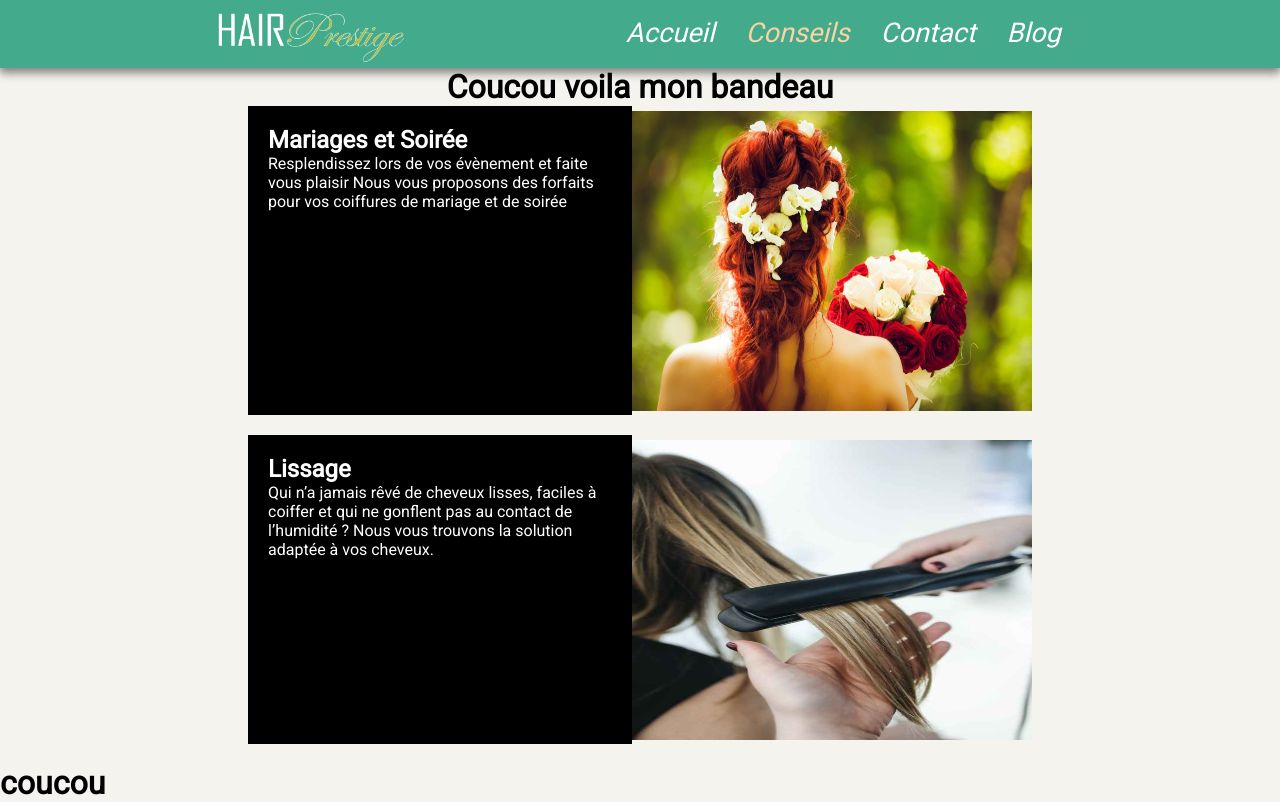
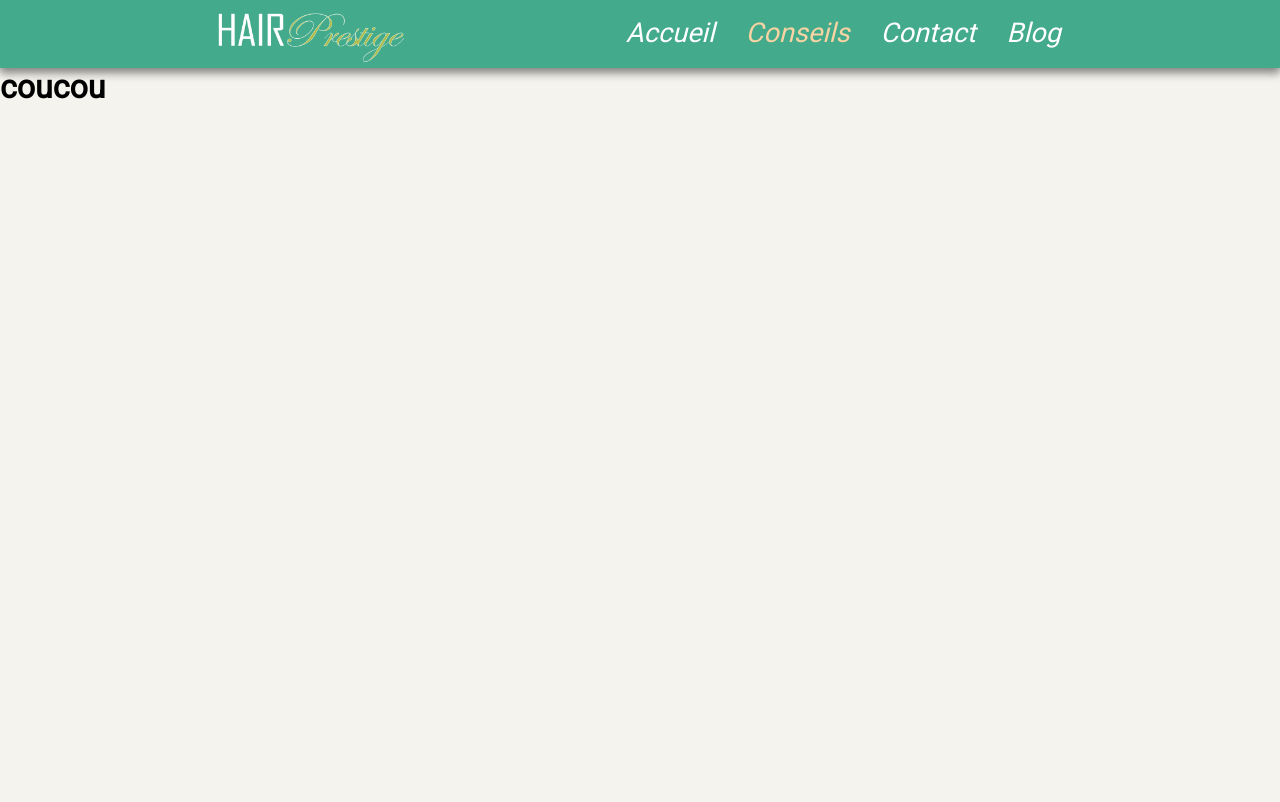
Before and after one commit to nordine94/HairPrestige, a React (Create React App) app in the folder HpFront/: page /conseils in a window 1280 px wide. Built offline with nearby package versions, Linux system fonts and the light colour scheme; a web font is replaced by a local one.

Commit message:
découpage routes

```diff
--- a/HpFront/src/App.js
+++ b/HpFront/src/App.js
@@ -1,26 +1,20 @@
-import { BrowserRouter as Router, Routes, Route } from 'react-router-dom';
-import Bandeau from './components/Bandeau/Bandeau';
-import Home from './pages/Home/Home';
-import Conseils from './pages/Conseils/Conseils';
-import AccueilServices from './components/AccueilServices/AccueilServices';
+import { BrowserRouter as Router } from 'react-router-dom';
 
 import './App.css';
+import Navbar from './components/Navbar/Navbar';
+import Content from './components/Content/Content';
+import Footer from './components/Footer/Footer';
 
 
 
 function App() {
   return (
     <div className="App">
-
       <Router>
-        <Routes>
-          <Route path="/" element={<Home/>}/>
-          <Route path="/conseils" element={<Conseils/>}/>
-        </Routes>
+        <Navbar />
+        <Content />
       </Router>
-      <Bandeau/>
-       <AccueilServices />
-      <h1>coucou</h1>
+      {/* <Footer /> */}
     </div>
   );
 }
--- /dev/null
+++ b/HpFront/src/components/Content/Content.js
@@ -0,0 +1,15 @@
+import { Routes, Route } from 'react-router-dom';
+import Home from '../../pages/Home/Home';
+import Conseils from '../../pages/Conseils/Conseils';
+
+const Content = () => {
+    return (
+        <Routes>
+            <Route path="/" element={<Home />} />
+            <Route path="/blob" element={<Home />} />
+            <Route path="/conseils" element={<Conseils />} />
+        </Routes>
+    );
+}
+
+export default Content;
--- a/HpFront/src/components/Footer/Footer.js
+++ b/HpFront/src/components/Footer/Footer.js
@@ -33,7 +33,7 @@ const Footer = () => {
         {
             imagesSocial.map((image, index) => {
                 return (
-                    <img src={i} alt="" />
+                    <img src={image.src} alt="" />
                 );
             })
         }
--- a/HpFront/src/pages/Conseils/Conseils.js
+++ b/HpFront/src/pages/Conseils/Conseils.js
@@ -1,10 +1,10 @@
-import Navbar from '../../components/Navbar/Navbar';
 import './Conseils.css';
 
 const Conseils = () => {
     return (
         <div className="conseils">
-            <Navbar/>
+            <h1>coucou</h1>
+
         </div>
     );
 }
--- a/HpFront/src/pages/Home/Home.js
+++ b/HpFront/src/pages/Home/Home.js
@@ -1,13 +1,14 @@
-import Footer from '../../components/Footer/Footer';
-import Navbar from '../../components/Navbar/Navbar';
+// import Footer from '../../components/Footer/Footer';
+// import Navbar from '../../components/Navbar/Navbar';
+import AccueilServices from '../../components/AccueilServices/AccueilServices';
 import './Home.css';
 
 const Home = () => {
     return (
         <div className="home">
-            <Navbar/>
-            <p>Lorem ipsum dolor sit amet consectetur adipisicing elit. Libero quibusdam doloremque tempore dignissimos, aut nihil voluptatum perspiciatis consectetur explicabo incidunt, ex, laboriosam exercitationem officiis. Ipsum maxime magni et porro deleniti?</p>
-            <Footer/>
+            {/* <Navbar/> */}
+            <AccueilServices />
+            {/* <Footer/> */}
         </div>
     );
 }
```
